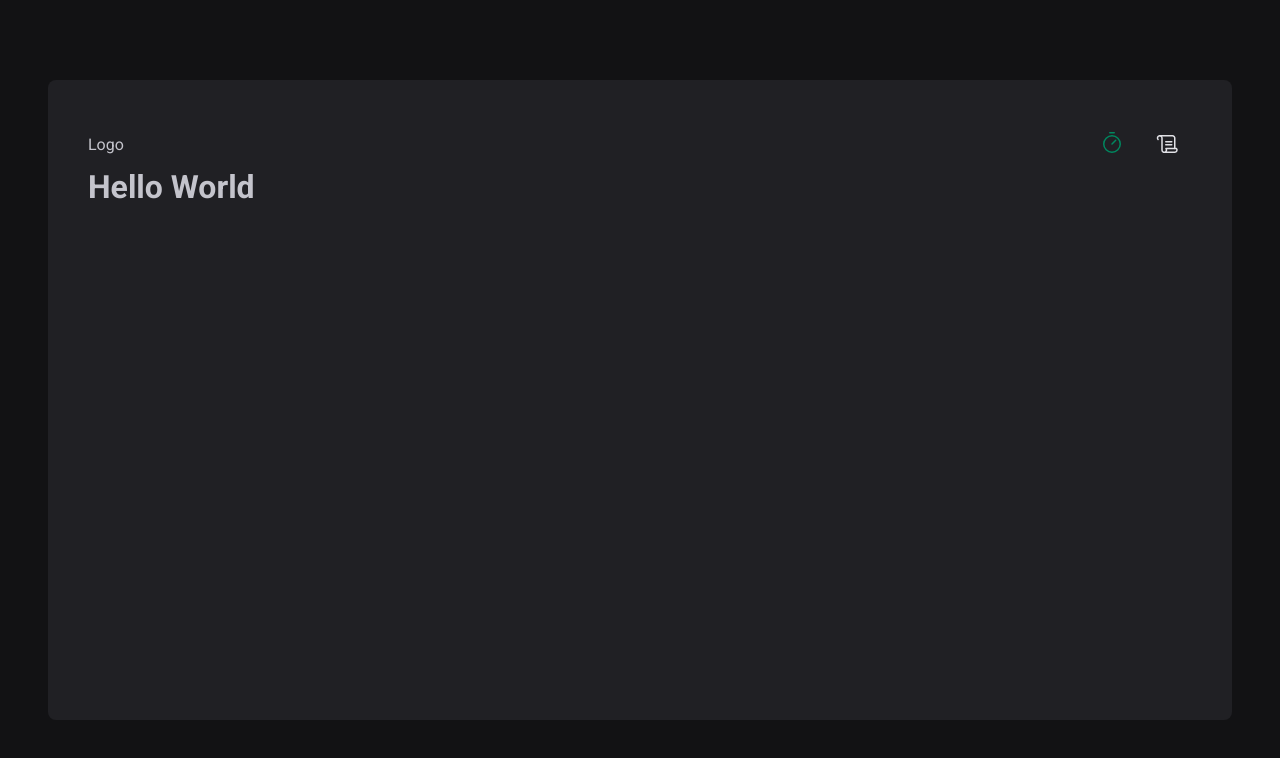
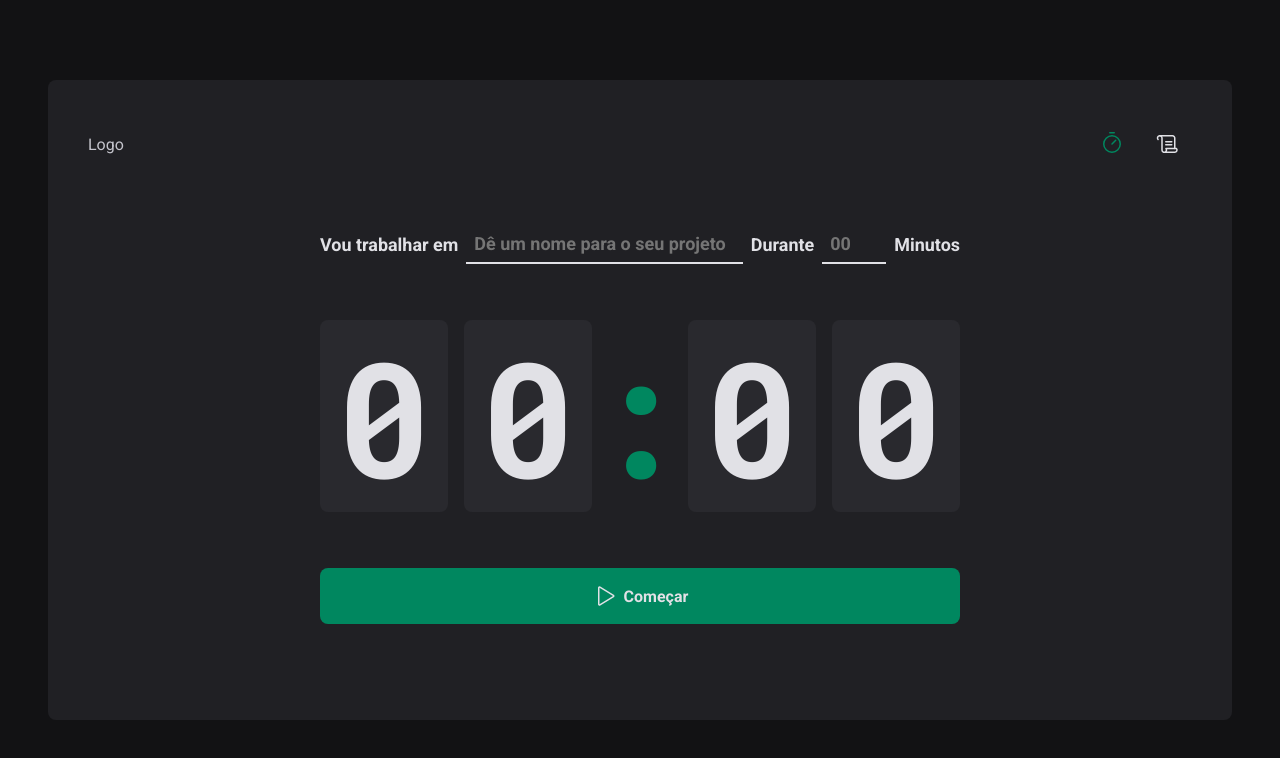
Before and after one commit to gutierry13/pomodoroTimer, a React (Vite) app: page / in a window 1280 px wide. Shown: the top 758 px of the page. Built offline with nearby package versions, Linux system fonts and the light colour scheme.

Commit message:
Home page

```diff
--- a/src/globalStyle.ts
+++ b/src/globalStyle.ts
@@ -13,6 +13,7 @@
 body{
   background-color: ${(props) => props.theme['gray-900']};
   color: ${(props) => props.theme['gray-300']};
+  -webkit-font-smoothing:antialiased;
 }
 body,input,textarea,button{
   font-family: 'Roboto', sans-serif;
--- a/src/pages/home.tsx
+++ /dev/null
@@ -1,7 +0,0 @@
-export function Home() {
-  return (
-    <div>
-      <h1>Hello World</h1>
-    </div>
-  )
-}
--- /dev/null
+++ b/src/pages/home/index.tsx
@@ -0,0 +1,55 @@
+import { Play } from 'phosphor-react'
+import {
+  CountDownContainer,
+  FormContainer,
+  HomeContainer,
+  MinutesAmountInput,
+  Separator,
+  StartCountDownButton,
+  TaskInput
+} from './styles'
+
+export function Home() {
+  return (
+    <HomeContainer>
+      <form action="">
+        <FormContainer>
+          <label htmlFor="task">Vou trabalhar em</label>
+          <TaskInput
+            type="text"
+            name="task"
+            id="task"
+            placeholder="Dê um nome para o seu projeto"
+            list="task-suggestion"
+          />
+          <datalist id="task-suggestion">
+            <option value="Projeto 1" />
+          </datalist>
+          <label htmlFor="duration">Durante</label>
+          <MinutesAmountInput
+            type="number"
+            name="duration"
+            id="duration"
+            placeholder="00"
+            step={5}
+            min={5}
+            max={60}
+          />
+          <span>Minutos</span>
+        </FormContainer>
+
+        <CountDownContainer>
+          <span>0</span>
+          <span>0</span>
+          <Separator>:</Separator>
+          <span>0</span>
+          <span>0</span>
+        </CountDownContainer>
+        <StartCountDownButton type="submit">
+          <Play size={24} />
+          Começar
+        </StartCountDownButton>
+      </form>
+    </HomeContainer>
+  )
+}
--- /dev/null
+++ b/src/pages/home/styles.ts
@@ -0,0 +1,95 @@
+import { styled } from 'styled-components'
+
+export const HomeContainer = styled.main`
+  flex: 1;
+  display: flex;
+  flex-direction: column;
+  align-items: center;
+  justify-content: center;
+  form {
+    display: flex;
+    flex-direction: column;
+    align-items: center;
+    gap: 3.5rem;
+  }
+`
+export const FormContainer = styled.div`
+  width: 100%;
+  display: flex;
+  align-items: center;
+  justify-content: center;
+  gap: 0.5rem;
+  color: ${(props) => props.theme['gray-100']};
+  font-size: 1.123rem;
+  font-weight: bold;
+  flex-wrap: wrap;
+`
+const BaseInput = styled.input`
+  background: transparent;
+  height: 2.5rem;
+  border: 0;
+  border-bottom: 2px solid ${(props) => props.theme['gray-500']};
+  color: ${(props) => props.theme['gray-100']};
+  font-weight: bold;
+  font-size: 1.125rem;
+  padding: 0 0.5rem;
+  &:focus {
+    box-shadow: none;
+    border-color: ${(props) => props.theme['green-500']};
+  }
+  &::placeholder {
+    color: ${(props) => props.theme['gray-500']};
+  }
+`
+export const TaskInput = styled(BaseInput)`
+  flex: 1;
+  &::-webkit-calendar-picker-indicator {
+    display: none !important;
+  }
+`
+export const MinutesAmountInput = styled(BaseInput)`
+  width: 4rem;
+`
+export const CountDownContainer = styled.div`
+  font-family: 'Roboto Mono', monospace;
+  font-size: 10rem;
+  line-height: 8rem;
+  color: ${(props) => props.theme['gray-100']};
+  display: flex;
+  gap: 1rem;
+  span {
+    background-color: ${(props) => props.theme['gray-700']};
+    padding: 2rem 1rem;
+    border-radius: 8px;
+  }
+`
+export const Separator = styled.div`
+  padding: 2rem 0;
+  color: ${(props) => props.theme['green-500']};
+  width: 4rem;
+  overflow: hidden;
+  display: flex;
+  justify-content: center;
+`
+export const StartCountDownButton = styled.button`
+  width: 100%;
+  border: 0;
+  padding: 1rem;
+  border-radius: 8px;
+  display: flex;
+  align-items: center;
+  justify-content: center;
+  gap: 0.5rem;
+  font-weight: bold;
+  cursor: pointer;
+  color: ${(props) => props.theme['gray-100']};
+  background-color: ${(props) => props.theme['green-500']};
+  transition: background-color 0.2s;
+  &:not(:disabled):hover {
+    background-color: ${(props) => props.theme['green-700']};
+  }
+  &:disabled {
+    opacity: 0.7;
+    cursor: not-allowed;
+  }
+`
```
Also changed, not shown: src/pages/history/index.tsx (renamed from src/pages/history.tsx), src/pages/history/styles.ts (added).
